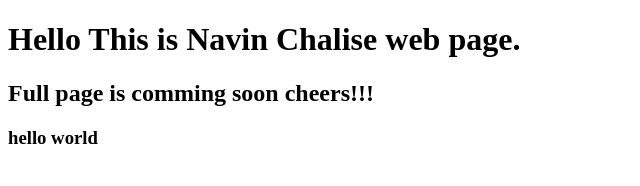
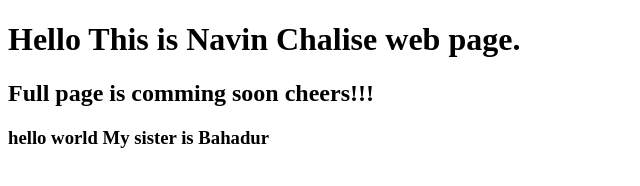
Before and after one commit to navinchalise/webpage, a plain HTML site: page index.html in a window 1280 px wide. Shown: the whole page, without its empty margins (0-640 px from the left). Drawn offline with Linux system fonts and the light colour scheme.

Commit message:
Update index.html

```diff
--- a/index.html
+++ b/index.html
@@ -9,6 +9,6 @@
 <body>
     <h1>Hello This is Navin Chalise web page.</h1>
     <h2>Full page is comming soon cheers!!! </h2>
-    <h3>hello world</h3>
+    <h3>hello world My sister is Bahadur</h3>
 </body>
 </html>
```
